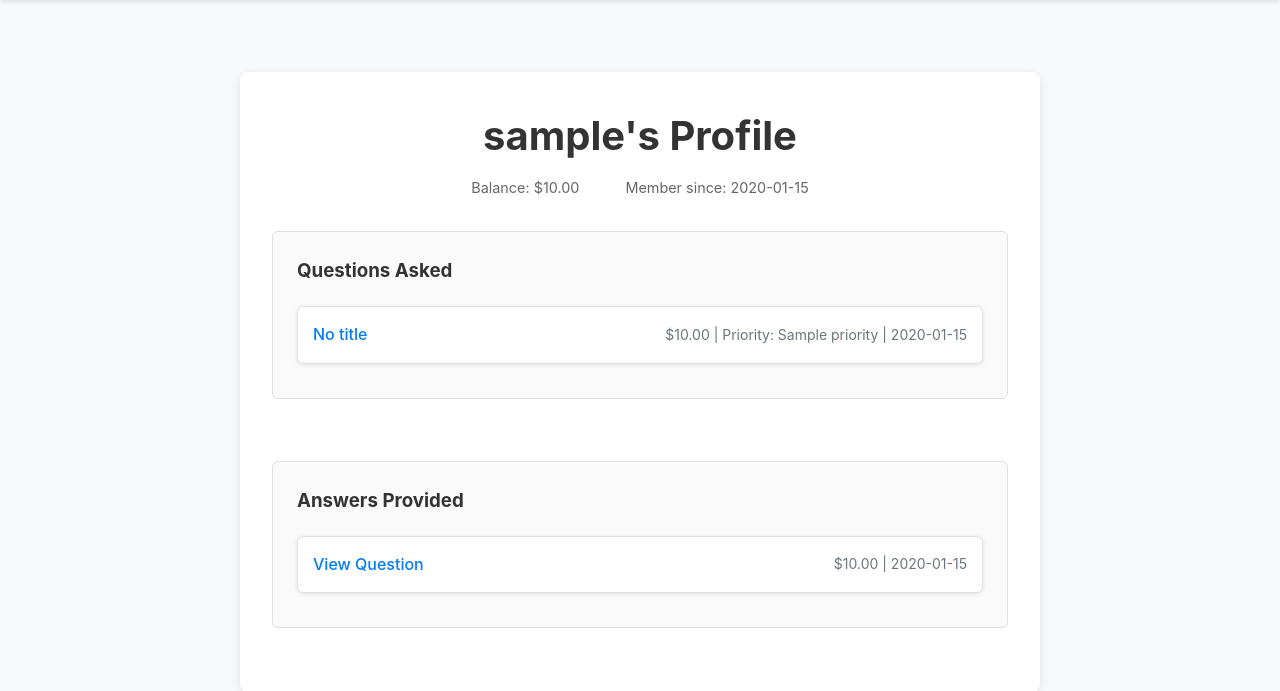
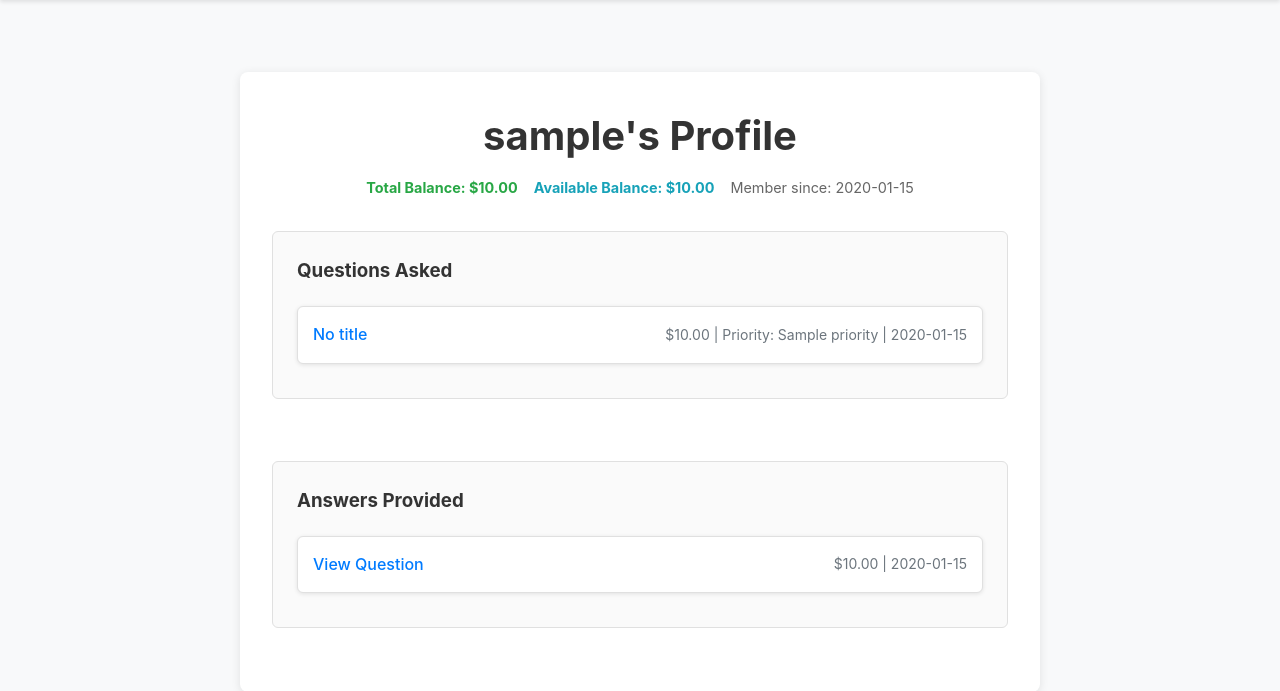
Before and after one commit to abhimanyupallavisudhir/infonomy-server, a FastAPI app: template infonomy_server/templates/user_profile.html in a window 1280 px wide. Shown: the part 60-751 px from the top of the page. Run offline with FastAPI, Linux system fonts and the light colour scheme; the template is opened without the code that fills it: most values are stand-ins (such as "Sample title", 1, 10 or a date in 2020); parts of the project's set-up code (start-up, migrations or seed data) failed here and were passed over.

Commit message:
show available balance

```diff
--- a/infonomy_server/templates/user_profile.html
+++ b/infonomy_server/templates/user_profile.html
@@ -8,7 +8,8 @@
         <div class="profile-header">
             <h1 class="profile-title">{{ profile_user.username }}'s Profile</h1>
             <div class="profile-meta">
-                <span class="balance">Balance: ${{ "%.2f"|format(profile_user.balance) }}</span>
+                <span class="balance">Total Balance: ${{ "%.2f"|format(profile_user.balance) }}</span>
+                <span class="available-balance">Available Balance: ${{ "%.2f"|format(profile_user.available_balance) }}</span>
                 <span class="member-since">Member since: {{ profile_user.created_at.strftime('%Y-%m-%d') }}</span>
             </div>
         </div>
@@ -435,10 +436,24 @@
     .profile-meta {
         color: #666;
         font-size: 0.9rem;
+        display: flex;
+        gap: 1rem;
+        align-items: center;
+        flex-wrap: wrap;
     }
 
     .profile-meta span {
-        margin: 0 0.5rem;
+        margin: 0;
+    }
+
+    .balance {
+        color: #28a745;
+        font-weight: bold;
+    }
+
+    .available-balance {
+        color: #17a2b8;
+        font-weight: bold;
     }
 
     /* Tab styles */
```
